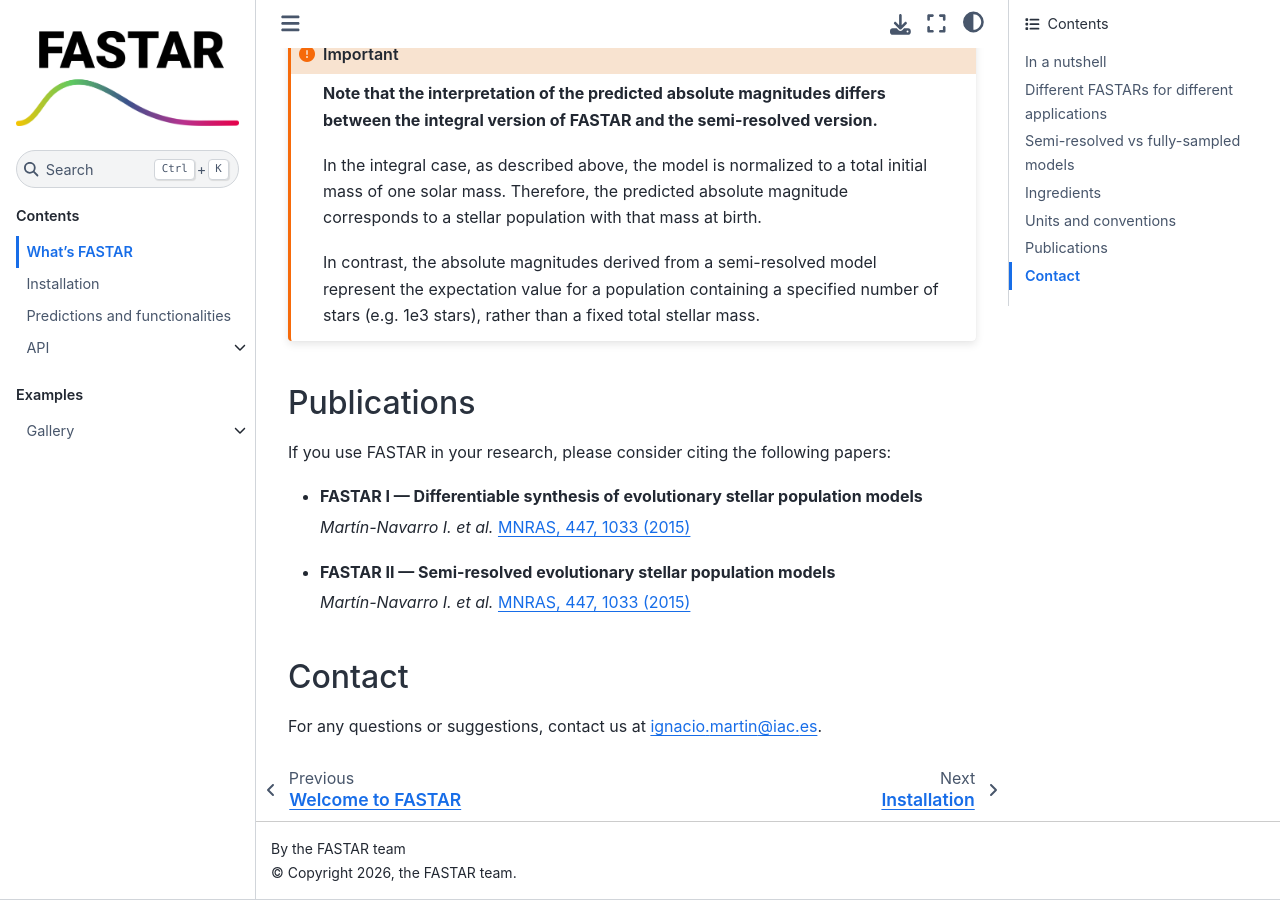
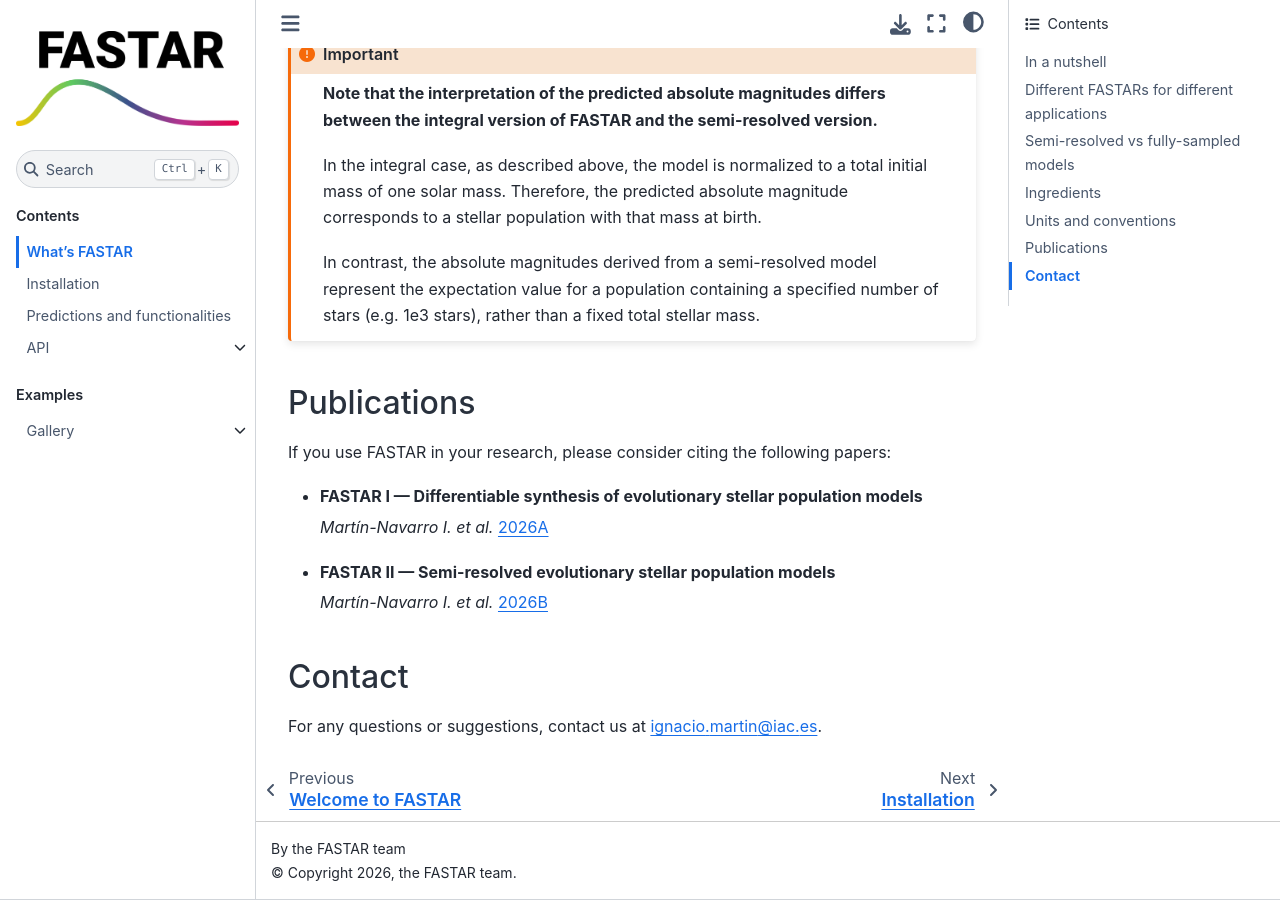
Before and after one commit to inavarro/fastar, a Sphinx documentation site: the page built from docs/introduction.rst, in a window 1280 px wide and 900 px high, scrolled down 4898 px. Built offline with Sphinx 7.4.7 and the Sphinx Book theme 1.1.4, drawn with Linux system fonts in a browser that asks for light colours.

Commit message:
arXiv links

```diff
--- a/docs/introduction.rst
+++ b/docs/introduction.rst
@@ -161,12 +161,12 @@
 - **FASTAR I — Differentiable synthesis of evolutionary stellar population models**
 
   *Martín-Navarro I. et al.*
-  `MNRAS, 447, 1033 (2015) <https://ui.adsabs.harvard.edu/abs/2015MNRAS.447.1033M>`_
+  `2026A <http://arxiv.org/abs/2605.24093>`_
 
 - **FASTAR II — Semi-resolved evolutionary stellar population models**
 
   *Martín-Navarro I. et al.*
-  `MNRAS, 447, 1033 (2015) <https://ui.adsabs.harvard.edu/abs/2015MNRAS.447.1033M>`_
+  `2026B <http://arxiv.org/abs/2605.24476>`_
 
 
 Contact
```
